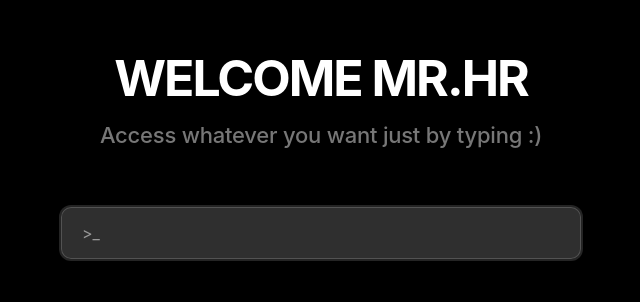
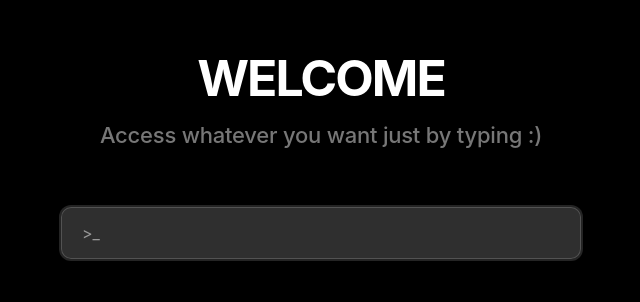
Before and after one commit to wardencraft/wallcraft.github.io, a plain HTML site: page index.html in a window 1280 px wide. Shown: the part 234-536 px from the top of the page, without its empty margins (319-959 px from the left). Drawn offline with Linux system fonts and the light colour scheme.

Commit message:
Update index.html

```diff
--- a/index.html
+++ b/index.html
@@ -168,7 +168,7 @@
     <div class="container">
         <div class="hero">
             <div class="text-container">
-                <h1>WELCOME MR.HR</h1>
+                <h1>WELCOME</h1>
                 <p>Access whatever you want just by typing :)</p>
             </div>
             <div class="form-container">
@@ -395,4 +395,5 @@
         });
     </script>
 </body>
+
 </html>
```
